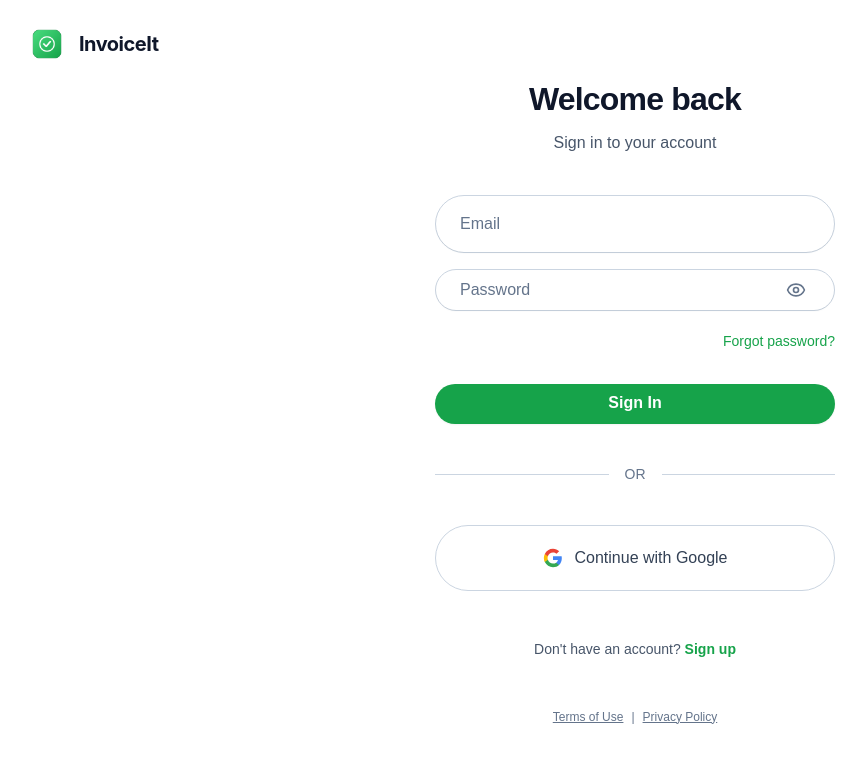
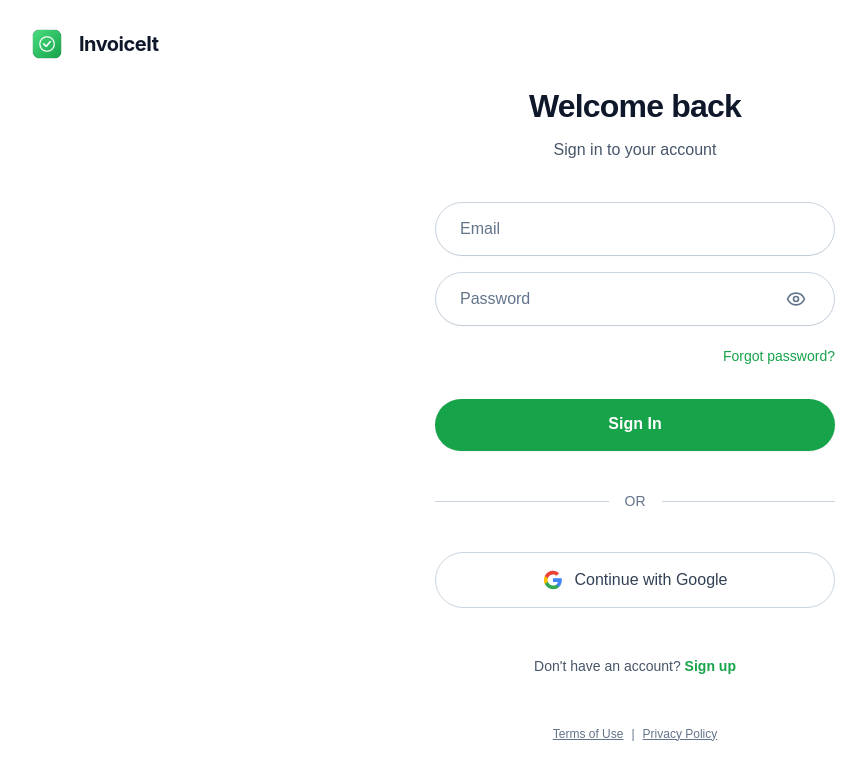
Before and after one commit to penuel-sudo/invoice-it, a React (Vite) app: page /auth in a window 1280 px wide. Shown: the top 780 px of the page, without its empty margins (5-871 px from the left). Built offline with nearby package versions, Linux system fonts and the light colour scheme.

Commit message:
fixing issues in the auth page

```diff
--- a/src/pages/AuthPage.tsx
+++ b/src/pages/AuthPage.tsx
@@ -19,6 +19,7 @@ const getTypographyStyle = (preset: any) => {
 export default function AuthPage() {
   const [isLogin, setIsLogin] = useState(true)
   const [showPassword, setShowPassword] = useState(false)
+  const [focused, setFocused] = useState('')
   const [formData, setFormData] = useState({
     name: '',
     email: '',
@@ -143,7 +144,7 @@ export default function AuthPage() {
         </div>
       )}
 
-      {/* Desktop Logo on Right */}
+      {/* Desktop Logo on left */}
       {window.innerWidth >= 768 && (
         <div style={{
           position: 'fixed',
@@ -182,7 +183,7 @@ export default function AuthPage() {
         <div style={{
           textAlign: 'center',
           marginBottom: window.innerWidth < 768 ? '3rem' : '2.5rem',
-          marginTop: window.innerWidth < 768 ? '6rem' : '0'
+          marginTop: window.innerWidth < 768 ? '6rem' : '1.5rem'
         }}>
           <h1 style={{
             fontSize: window.innerWidth < 768 ? '1.75rem' : '2rem',
@@ -225,10 +226,12 @@ export default function AuthPage() {
                   value={formData.name}
                   onChange={(e) => handleInputChange('name', e.target.value)}
                   onFocus={(e) => {
+                    setFocused('name')
                     e.target.parentElement.style.borderColor = brandColors.primary[400]
                     e.target.parentElement.style.boxShadow = `0 0 0 2px ${brandColors.primary[100]}`
                   }}
                   onBlur={(e) => {
+                    setFocused('')
                     e.target.parentElement.style.borderColor = brandColors.neutral[300]
                     e.target.parentElement.style.boxShadow = 'none'
                   }}
@@ -248,8 +251,8 @@ export default function AuthPage() {
                 <Label htmlFor="name" style={{
                   position: 'absolute',
                   left: '1.5rem',
-                top: (formData.name || focused) ? '-0.5rem' : '50%',
-                transform: (formData.name || focused) ? 'translateY(0)' : 'translateY(-50%)',
+                top: (formData.name || focused === 'name') ? '-0.5rem' : '50%',
+                transform: (formData.name || focused === 'name') ? 'translateY(0)' : 'translateY(-50%)',
                   fontSize: formData.name ? '0.75rem' : (window.innerWidth < 768 ? '0.875rem' : '1rem'),
                   fontWeight: '500',
                   color: formData.name ? brandColors.primary[600] : brandColors.neutral[500],
@@ -280,16 +283,19 @@ export default function AuthPage() {
                 value={formData.email}
                 onChange={(e) => handleInputChange('email', e.target.value)}
                 onFocus={(e) => {
+                  setFocused('email')
                   e.target.parentElement.style.borderColor = brandColors.primary[400]
                   e.target.parentElement.style.boxShadow = `0 0 0 2px ${brandColors.primary[100]}`
                 }}
                 onBlur={(e) => {
+                  setFocused('')
                   e.target.parentElement.style.borderColor = brandColors.neutral[300]
                   e.target.parentElement.style.boxShadow = 'none'
                 }}
                 style={{
                   width: '100%',
-                  padding: window.innerWidth < 768 ? '1.25rem 1.5rem' : '1.25rem 1.5rem',
+                  maxWidth: '400px',
+                  padding: window.innerWidth < 768 ? '1.125rem 1.5rem' : '1.125rem 1.5rem',
                   border: 'none',
                   borderRadius: '50px',
                   fontSize: window.innerWidth < 768 ? '1rem' : '1rem',
@@ -298,14 +304,14 @@ export default function AuthPage() {
                   transition: 'all 0.2s ease',
                   boxSizing: 'border-box',
                   fontFamily: 'Poppins, sans-serif',
-                  height: window.innerWidth < 768 ? '3.5rem' : '3.5rem'
+                  height: window.innerWidth < 768 ? '3.25rem' : '3.25rem'
                 }}
               />
               <Label htmlFor="email" style={{
                 position: 'absolute',
                 left: '1.5rem',
-                top: formData.email ? '-0.5rem' : '50%',
-                transform: formData.email ? 'translateY(0)' : 'translateY(-50%)',
+                top: (formData.email || focused === 'email') ? '-0.5rem' : '50%',
+                transform: (formData.email || focused === 'email') ? 'translateY(0)' : 'translateY(-50%)',
                 fontSize: formData.email ? '0.75rem' : (window.innerWidth < 768 ? '0.875rem' : '1rem'),
                 fontWeight: '500',
                 color: formData.email ? brandColors.primary[600] : brandColors.neutral[500],
@@ -335,16 +341,19 @@ export default function AuthPage() {
                 value={formData.password}
                 onChange={(e) => handleInputChange('password', e.target.value)}
                 onFocus={(e) => {
+                  setFocused('password')
                   e.target.parentElement.style.borderColor = brandColors.primary[400]
                   e.target.parentElement.style.boxShadow = `0 0 0 2px ${brandColors.primary[100]}`
                 }}
                 onBlur={(e) => {
+                  setFocused('')
                   e.target.parentElement.style.borderColor = brandColors.neutral[300]
                   e.target.parentElement.style.boxShadow = 'none'
                 }}
                 style={{
                   width: '100%',
-                  padding: window.innerWidth < 768 ? '1.25rem 3.5rem 1.25rem 1.5rem' : '1.25rem 3.5rem 1.25rem 1.5rem',
+                  maxWidth: '400px',
+                  padding: window.innerWidth < 768 ? '1.125rem 3.5rem 1.125rem 1.5rem' : '1.125rem 3.5rem 1.125rem 1.5rem',
                   border: 'none',
                   borderRadius: '50px',
                   fontSize: window.innerWidth < 768 ? '1rem' : '1rem',
@@ -352,14 +361,15 @@ export default function AuthPage() {
                   outline: 'none',
                   transition: 'all 0.2s ease',
                   boxSizing: 'border-box',
-                  fontFamily: 'Poppins, sans-serif'
+                  fontFamily: 'Poppins, sans-serif',
+                  height: window.innerWidth < 768 ? '3.25rem' : '3.25rem'
                 }}
               />
               <Label htmlFor="password" style={{
                 position: 'absolute',
                 left: '1.5rem',
-                top: formData.password ? '-0.5rem' : '50%',
-                transform: formData.password ? 'translateY(0)' : 'translateY(-50%)',
+                top: (formData.password || focused === 'password') ? '-0.5rem' : '50%',
+                transform: (formData.password || focused === 'password') ? 'translateY(0)' : 'translateY(-50%)',
                 fontSize: formData.password ? '0.75rem' : (window.innerWidth < 768 ? '0.875rem' : '1rem'),
                 fontWeight: '500',
                 color: formData.password ? brandColors.primary[600] : brandColors.neutral[500],
@@ -423,7 +433,8 @@ export default function AuthPage() {
             disabled={isLoading}
             style={{
               width: '100%',
-              padding: window.innerWidth < 768 ? '1.25rem 1.5rem' : '1.25rem 1.5rem',
+              maxWidth: '400px',
+              padding: window.innerWidth < 768 ? '1.125rem 1.5rem' : '1.125rem 1.5rem',
               backgroundColor: brandColors.primary[600],
               color: brandColors.white,
               border: 'none',
@@ -435,7 +446,8 @@ export default function AuthPage() {
               cursor: isLoading ? 'not-allowed' : 'pointer',
               opacity: isLoading ? 0.7 : 1,
               transition: 'all 0.2s ease',
-              boxSizing: 'border-box'
+              boxSizing: 'border-box',
+              height: window.innerWidth < 768 ? '3.25rem' : '3.25rem'
             }}
             onMouseEnter={(e) => {
               if (!isLoading) {
@@ -483,6 +495,7 @@ export default function AuthPage() {
             disabled={isLoading}
             style={{
               width: '100%',
+              maxWidth: '400px',
               padding: window.innerWidth < 768 ? '1.25rem 1.5rem' : '1.25rem 1.5rem',
               backgroundColor: 'transparent',
               color: brandColors.neutral[700],
@@ -497,7 +510,8 @@ export default function AuthPage() {
               justifyContent: 'center',
               gap: '0.75rem',
               transition: 'all 0.2s ease',
-              boxSizing: 'border-box'
+              boxSizing: 'border-box',
+              height: window.innerWidth < 768 ? '3.5rem' : '3.5rem'
             }}
             onMouseEnter={(e) => {
               if (!isLoading) {
```
